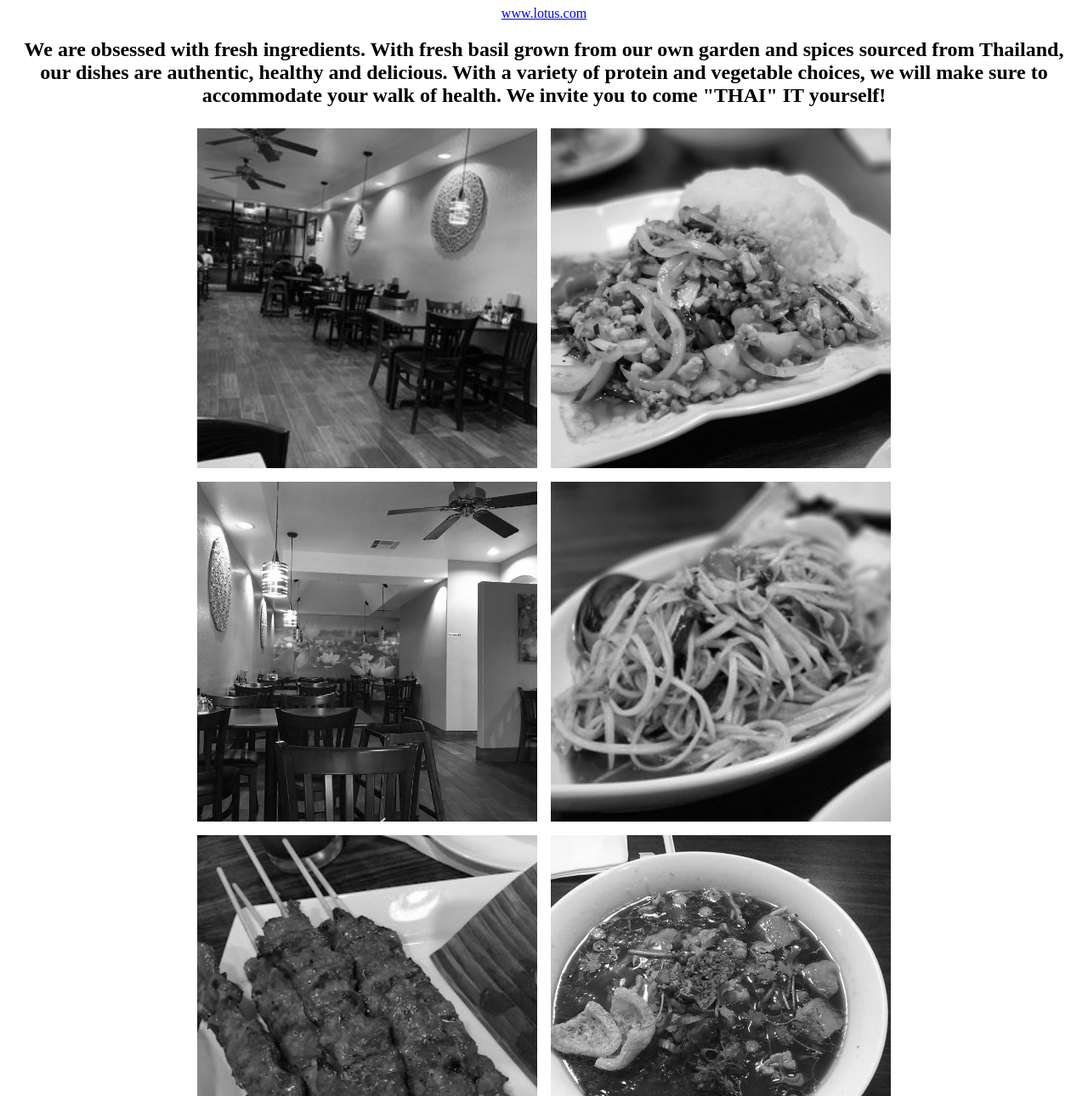
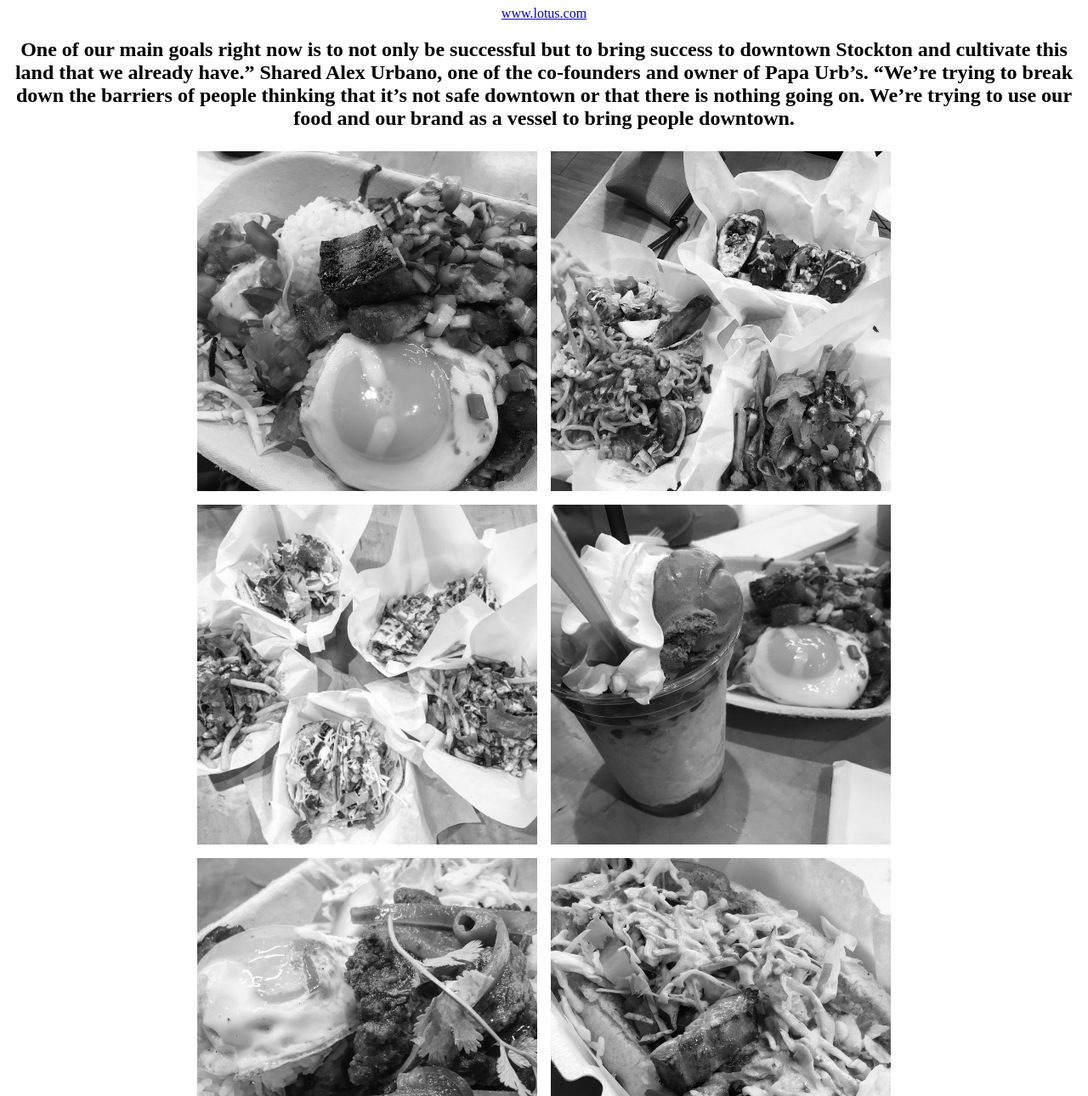
Before and after one commit to comp195/senior-project-spring-2022-uplift, a plain HTML site: page RestaurantContent/papaurbsmain.html in a window 1280 px wide. Shown: the part 73-1363 px from the top of the page at 85% size. Drawn offline with Linux system fonts and the light colour scheme.

Commit message:
Papa Urb's Page

```diff
--- a/RestaurantContent/papaurbsmain.html
+++ b/RestaurantContent/papaurbsmain.html
@@ -1,27 +1,29 @@
 <!DOCTYPE html>
 <html>
-<title> Lotus Main Page </title>
+<title> Papa Urb's Main Page </title>
 <link rel="stylesheet" type="text/css" href="lotusmain.css">
 <body>
-<h1> Welcome to Lotus Thai & khmer Cuisines! </h1>
+<h1> Welcome to Papa Urbs! </h1>
 <div class="link">
 	<a href="https://www.restaurantji.com/ca/stockton/lotus-thai-and-khmer-cuisines-/"> www.lotus.com</a>
 </div>
-<h2> We are obsessed with fresh ingredients. With fresh basil grown from our own garden and spices
-sourced from Thailand, our dishes are authentic, healthy and delicious. With a variety of protein
-and vegetable choices, we will make sure to accommodate your walk of health. We invite you to
-come "THAI" IT yourself! <h2>
+<h2> One of our main goals right now is to not only be successful but to bring success to downtown
+Stockton and cultivate this land that we already have.” Shared Alex Urbano, one of the co-founders
+and owner of Papa Urb’s. “We’re trying to break down the barriers of people thinking that it’s not
+safe downtown or that there is nothing going on. We’re trying to use our food and our brand as a vessel
+to bring people downtown.
+ <h2>
 <div class="gallery">
-	<img src="LotusImages/lotusinterior.jpg">
-	<img src="LotusImages/lotusfood.jpg">
-	<img src="LotusImages/lotusinterior2.jpg">
-	<img src="LotusImages/lotussalad.jpg">
-	<img src="LotusImages/lotusskewer.jpg">
-	<img src="LotusImages/lotussoup.jpg">
+	<img src="PapaImages/foods.jpg">
+	<img src="PapaImages/FriesnStuff.jpg">
+	<img src="PapaImages/tacos.jpg">
+	<img src="PapaImages/halohalo.jpg">
+	<img src="PapaImages/kaldereta.jpg">
+	<img src="PapaImages/sandwich.jpg">
 </div>
 <div class="row">
 	<div class="column">
-		<img src="LotusImages/lotusmenu1.jpg">
+		<img src="PapaImages/papamenu.jpg">
 	</div>
 	<div class="column">
 		<img src="LotusImages/lotusmenu2.jpg">
```
Also changed, not shown: RestaurantContent/PapaImages/FriesnStuff.jpg (added), RestaurantContent/PapaImages/foods.jpg (added), RestaurantContent/PapaImages/halohalo.jpg (added), RestaurantContent/PapaImages/interior.jpg (added), RestaurantContent/PapaImages/kaldereta.jpg (added), RestaurantContent/PapaImages/sandwich.jpg (added), RestaurantContent/PapaImages/tacos.jpg (added), 1 other file.
